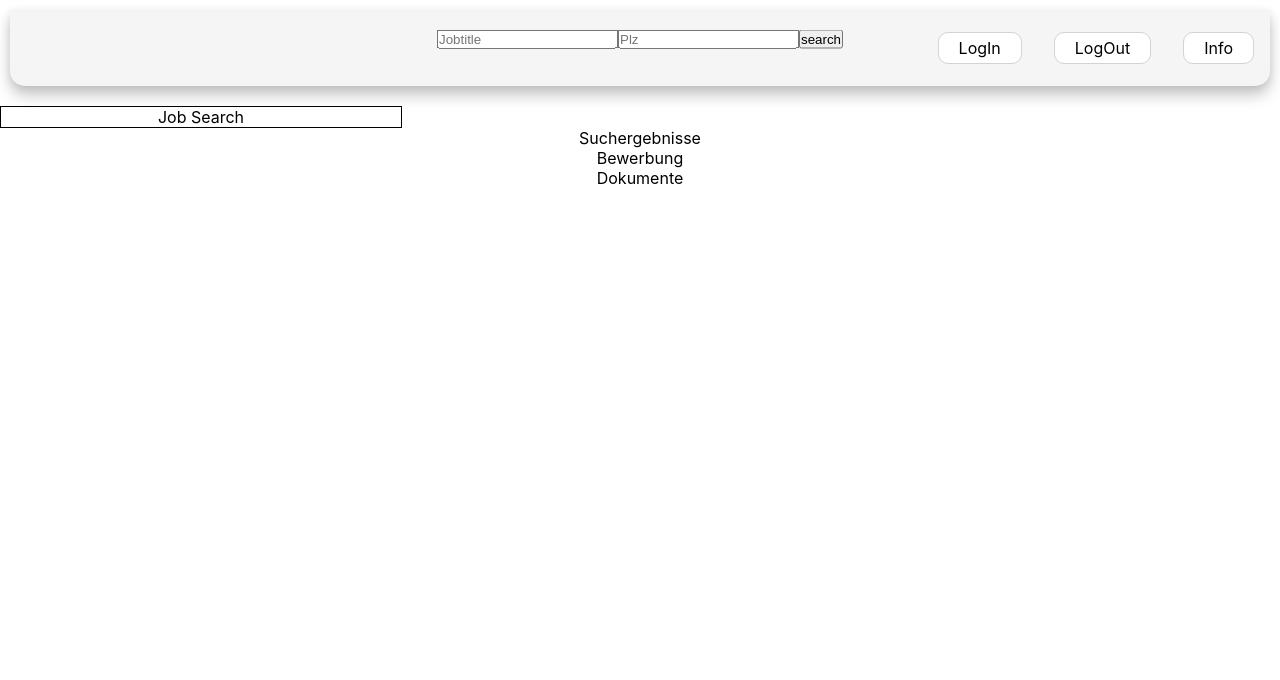
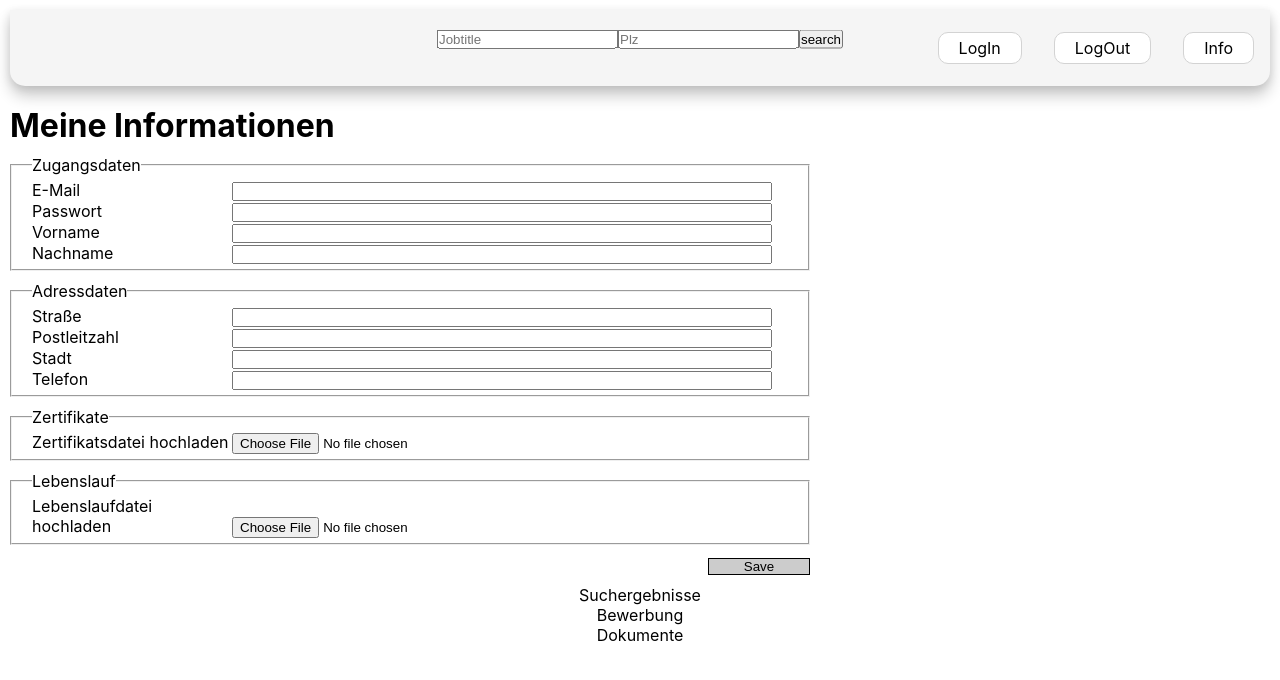
Before and after one commit to sevilcankiz/bewerbungsportal_frontend, a React (Create React App) app: page /registrierung in a window 1280 px wide. Shown: the top 680 px of the page. Built offline with nearby package versions, Linux system fonts and the light colour scheme.

Commit message:
Post Fetch Formular

```diff
--- a/src/Components/Header.js
+++ b/src/Components/Header.js
@@ -9,12 +9,12 @@ export default function Header() {
   return (
 
     <nav className="menu">
-        <button class="menu-button" onClick={() => {
+        <button className="menu-button" onClick={() => {
             setHamburger(!isHamburger)}}>
             nav
         </button>
 
-        <div class={ isHamburger ? "nav-menu expanded" : "nav-menu" }>
+        <div className={ isHamburger ? "nav-menu expanded" : "nav-menu" }>
             <div className="searchbar">
                 <input className="search" type="text" placeholder="Jobtitle"></input>
                 <input type="number" placeholder="Plz"></input>
--- a/src/Components/Main.js
+++ b/src/Components/Main.js
@@ -1,12 +1,14 @@
 import React from 'react'
+import { Routes, Route } from "react-router-dom";
+import Suchergebnisse from "./Suchergebnisse";
+import Registrierung from "./Registrierung";
 import "../Styles/main.css";
 
 export default function Main() {
   return (
-    <div className="suchergebnisse">
-      <div>
-        <p>Job Search</p>
-      </div>
-    </div>
+    <Routes>
+          <Route path="/" element={<Suchergebnisse />} />
+          <Route path="registrierung" element={<Registrierung />} />
+    </Routes>
   )
 }
--- /dev/null
+++ b/src/Components/Registrierung.js
@@ -0,0 +1,122 @@
+
+import { useState } from "react";
+import { registerUser } from "../utils/dbUtils";
+import "../Styles/forms.css";
+
+
+export default function Registrierung() {
+
+    const [{ email, password, firstName, lastName, postCode, street, city, phone }, setFormState] = useState({
+        email: "",
+        password: "",
+        firstName: "",
+        lastName: "",
+        postCode: "",
+        street: "",
+        city: "",
+        phone: "",
+      });
+
+      const handleChange = (e) => setFormState((prev) => ({ ...prev, [e.target.id]: e.target.value }));
+
+      const handleSubmit = async (e) => {
+        try {
+          e.preventDefault();
+          //if (!email || !password) return alert("Please fill out all the fields");
+          const formDataJson = JSON.stringify({
+            "firstName": firstName,
+            "lastName": lastName,
+            "address": {
+                "postCode": postCode,
+                "street": street,
+                "city": city,
+                "email": email,
+                "phone": [phone]
+            },
+            "certificates": [ {
+                "certName": "",
+                "certURL": ""
+            } ],
+            "resumes": [ {
+                "resName": "",
+                "resURL": ""
+            } ]
+        });
+
+          const { returnDataJson, error } = await registerUser(formDataJson);
+          if (error) {
+            console.log(error.message);
+          }
+          console.log("returnDataJson", returnDataJson);
+          //localStorage.setItem("token", data.token);
+          //setToken(data.token);
+          //setIsAuthenticated(true);
+        } catch (error) {
+          console.log(error.message);
+        }
+      };
+
+
+  return (
+    <div className="registration form-container" onSubmit={handleSubmit}>
+        <h1>Meine Informationen</h1>
+      <form className="registration-form">
+        <fieldset>
+            <legend>Zugangsdaten</legend>
+            <div>
+                <label htmlFor="email">E-Mail</label>
+                <input type="email" name="email" id="email" value={email} onChange={handleChange}></input>
+            </div>
+            <div>
+                <label htmlFor="password">Passwort</label>
+                <input type="password" name="password" id="password" value={password} onChange={handleChange}></input>
+            </div>
+            <div>
+                <label htmlFor="firstName">Vorname</label>
+                <input type="text" name="firstName" id="firstName" value={firstName} onChange={handleChange}></input>
+            </div>
+            <div>
+                <label htmlFor="lastName">Nachname</label>
+                <input type="text" name="lastName" id="lastName" value={lastName} onChange={handleChange}></input>
+            </div>
+        </fieldset>
+        <fieldset>
+            <legend>Adressdaten</legend>
+            <div>
+                <label htmlFor="street">Straße</label>
+                <input type="text" name="street" id="street" defaultValue="" onChange={handleChange}></input>
+            </div>
+            <div>
+                <label htmlFor="postCode">Postleitzahl</label>
+                <input type="text" name="postCode" id="postCode" defaultValue="" onChange={handleChange}></input>
+            </div>
+            <div>
+                <label htmlFor="city">Stadt</label>
+                <input type="text" name="city" id="city" defaultValue="" onChange={handleChange}></input>
+            </div>
+            <div>
+                <label htmlFor="phone">Telefon</label>
+                <input type="text" name="phone" id="phone" defaultValue="" onChange={handleChange}></input>
+            </div>
+        </fieldset>
+        <fieldset>
+            <legend>Zertifikate</legend>
+            <div>
+                <label htmlFor="certificates">Zertifikatsdatei hochladen</label>
+                <input type="file" name="certificates" id="certificates" onChange={handleChange}></input>
+            </div>
+        </fieldset>
+        <fieldset>
+            <legend>Lebenslauf</legend>
+            <div>
+                <label htmlFor="resume">Lebenslaufdatei hochladen</label>
+                <input type="file" name="resume" id="resume" onChange={handleChange}></input>
+            </div>
+        </fieldset>
+        <div className="button-container">
+            <button type="submit">Save</button>
+        </div>
+      </form>
+    </div>
+  )
+}
--- /dev/null
+++ b/src/Components/Suchergebnisse.js
@@ -0,0 +1,10 @@
+
+export default function Suchergebnisse() {
+    return (
+      <div className="suchergebnisse">
+        <div>
+        <p>Job Search</p>
+        </div>
+      </div>
+    )
+  }
--- /dev/null
+++ b/src/Styles/forms.css
@@ -0,0 +1,37 @@
+
+form {
+    max-width: 800px;
+}
+fieldset {
+    margin: 10px 0;
+    padding: 5px 20px;
+}
+label {
+    width: 200px;
+    display: inline-block;
+}
+.form-container {
+    margin: 10px;
+    text-align: left;
+    clear: both;
+}
+.button-container   { text-align: right; }
+.button-container button {
+    width: 100px;
+    background: #ccc;
+    border: 1px solid #000;
+}
+.form-container fieldset > div > input {
+    width: calc(100% - 20px - 200px);
+ }
+
+
+ @media screen and (max-width: 850px) {
+    label {
+        width: 100%;
+        display: block;
+    }
+    .form-container fieldset > div > input {
+        width: 100%;
+     }
+}
--- a/src/index.js
+++ b/src/index.js
@@ -1,11 +1,14 @@
 import React from 'react';
 import ReactDOM from 'react-dom/client';
+import { BrowserRouter } from "react-router-dom";
 import './index.css';
 import App from './App';
 
 const root = ReactDOM.createRoot(document.getElementById('root'));
 root.render(
+  <BrowserRouter>
   <React.StrictMode>
     <App />
   </React.StrictMode>
+  </BrowserRouter>
 );
--- /dev/null
+++ b/src/utils/dbUtils.js
@@ -0,0 +1,45 @@
+
+// export const getUser = async (token) => {
+//   try {
+//     const { data } = await fetch(`${process.env.REACT_APP_PROJECT_API}/auth/me`, {
+//       headers: { Authorization: token }
+//     });
+//     return { data };
+//   } catch (error) {
+//     return { error };
+//   }
+// };
+
+export const registerUser = async (formDataJson) => {
+  try {
+    console.log("API", process.env.REACT_APP_PROJECT_API);
+    console.log("formDataJson", formDataJson);
+    const data = await fetch(
+      `${process.env.REACT_APP_PROJECT_API}/users`, {
+        method: 'POST',
+        body: formDataJson,
+        headers: {
+          'Accept': 'application/json',
+          'Content-Type': 'application/json'
+        },
+      }
+    );
+    const content = await data.json();
+    console.log("content", content)
+    return { data };
+  } catch (error) {
+    return { error };
+  }
+};
+
+// export const loginUser = async (formData) => {
+//   try {
+//     const { data } = await fetch(
+//       `${process.env.REACT_APP_PROJECT_API}/auth/signin`,
+//       formData
+//     );
+//     return { data };
+//   } catch (error) {
+//     return { error };
+//   }
+// };
```
Also changed, not shown: 1 other file (tests, documents, lock files or other folders).
